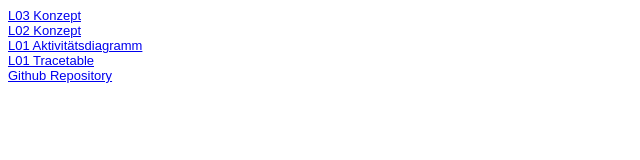
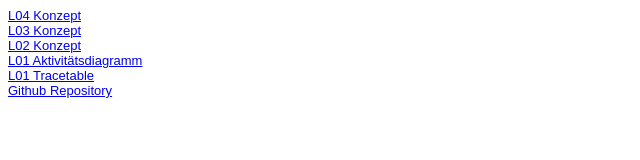
Before and after one commit to Sahertia/EIA2, a plain HTML site: page steckbrief.htm in a window 1280 px wide. Shown: the whole page, without its empty margins (0-640 px from the left). Drawn offline with Linux system fonts and the light colour scheme.

Commit message:
Update steckbrief.htm

```diff
--- a/steckbrief.htm
+++ b/steckbrief.htm
@@ -14,6 +14,7 @@
 
 <body>
 
+	<a href="https://Sahertia.github.io/EIA2/WS20/L04/Abgabe_Hexenkessel.pdf " target="_blank">L04 Konzept</a><br>
 	<a href="https://Sahertia.github.io/EIA2/WS20/L03/L03_Konzept.pdf" target="_blank">L03 Konzept</a><br>
 	<a href="https://Sahertia.github.io/EIA2/WS20/L002/L002_Konzept_no_code.png" target="_blank">L02 Konzept</a><br>
 	<a href="https://Sahertia.github.io/EIA2/WS20/L001/L001_Boxes_Aktivitäsdiagramm.pdf" target="_blank">L01 Aktivitätsdiagramm</a><br>
```
